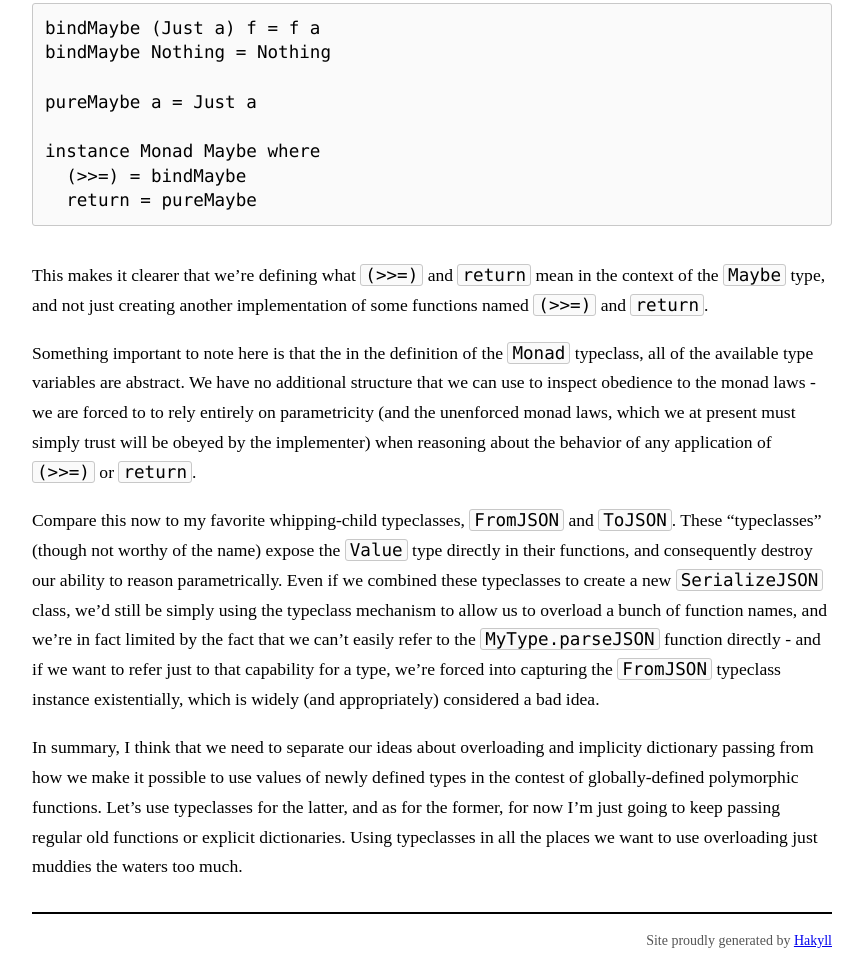
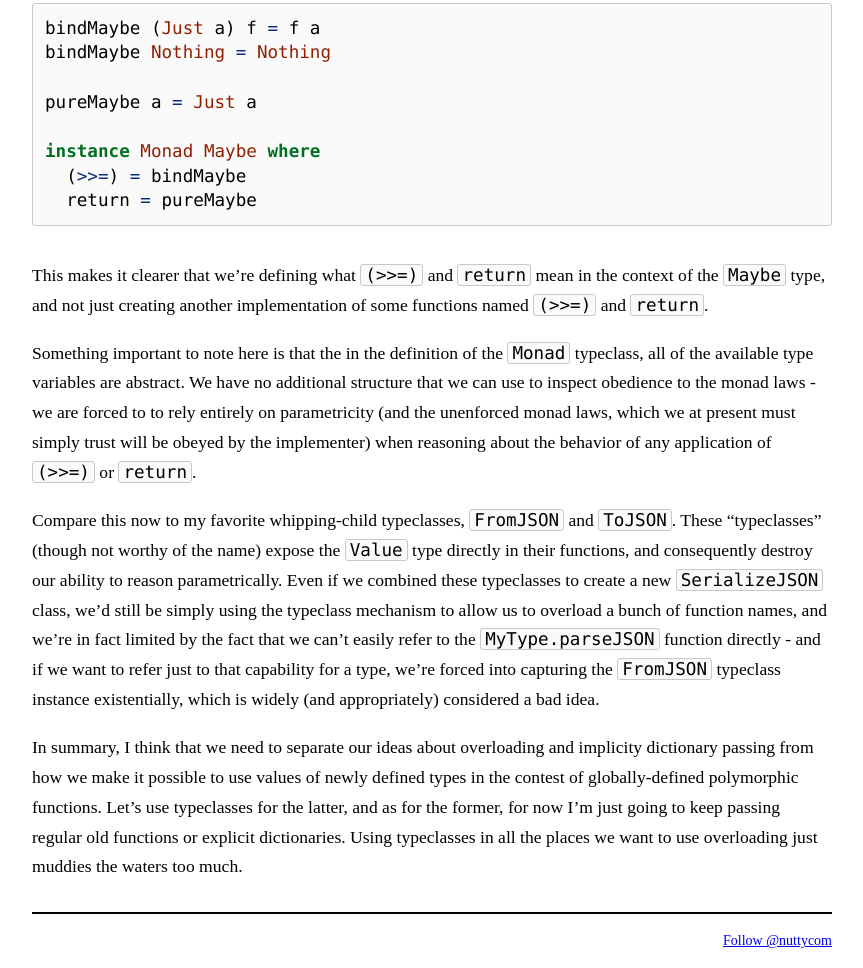
Before and after one commit to nuttycom/nuttycom.github.io, a plain HTML site: page posts/2015-07-15-what_is_and_what_means.html in a window 1280 px wide. Shown: the part 1720-2688 px from the top of the page, without its empty margins (208-1071 px from the left). Drawn offline with Linux system fonts and the light colour scheme.

Commit message:
Update base template.

```diff
--- a/posts/2015-07-15-what_is_and_what_means.html
+++ b/posts/2015-07-15-what_is_and_what_means.html
@@ -3,8 +3,10 @@
 <html xmlns="http://www.w3.org/1999/xhtml" xml:lang="en" lang="en">
     <head>
         <meta http-equiv="Content-Type" content="text/html; charset=UTF-8" />
+        <meta name="keywords" content="functional programming, scala, haskell, voting">
         <title>Logji - 2015-07-15-what_is_and_what_means</title>
         <link rel="stylesheet" type="text/css" href="../css/default.css" />
+        <link rel="stylesheet" type="text/css" href="../css/syntax.css" />
     </head>
     <body>
         <div id="header">
@@ -58,8 +60,7 @@ pureMaybe a <span class="fu">=</span> <span class="dt">Just</span> a
 
         </div>
         <div id="footer">
-            Site proudly generated by
-            <a href="http://jaspervdj.be/hakyll">Hakyll</a>
+            <a href="https://twitter.com/nuttycom" class="twitter-follow-button" data-show-count="false">Follow @nuttycom</a><script async src="https://platform.twitter.com/widgets.js" charset="utf-8"></script>
         </div>
     </body>
 </html>
```
Also changed, not shown: about.html (+3 -2 lines), archive.html (+3 -2 lines), contact.html (+3 -2 lines), index.html (+3 -2 lines), posts/2016-07-08-the_strange_case_of_partial_functions.html (+3 -2 lines).
